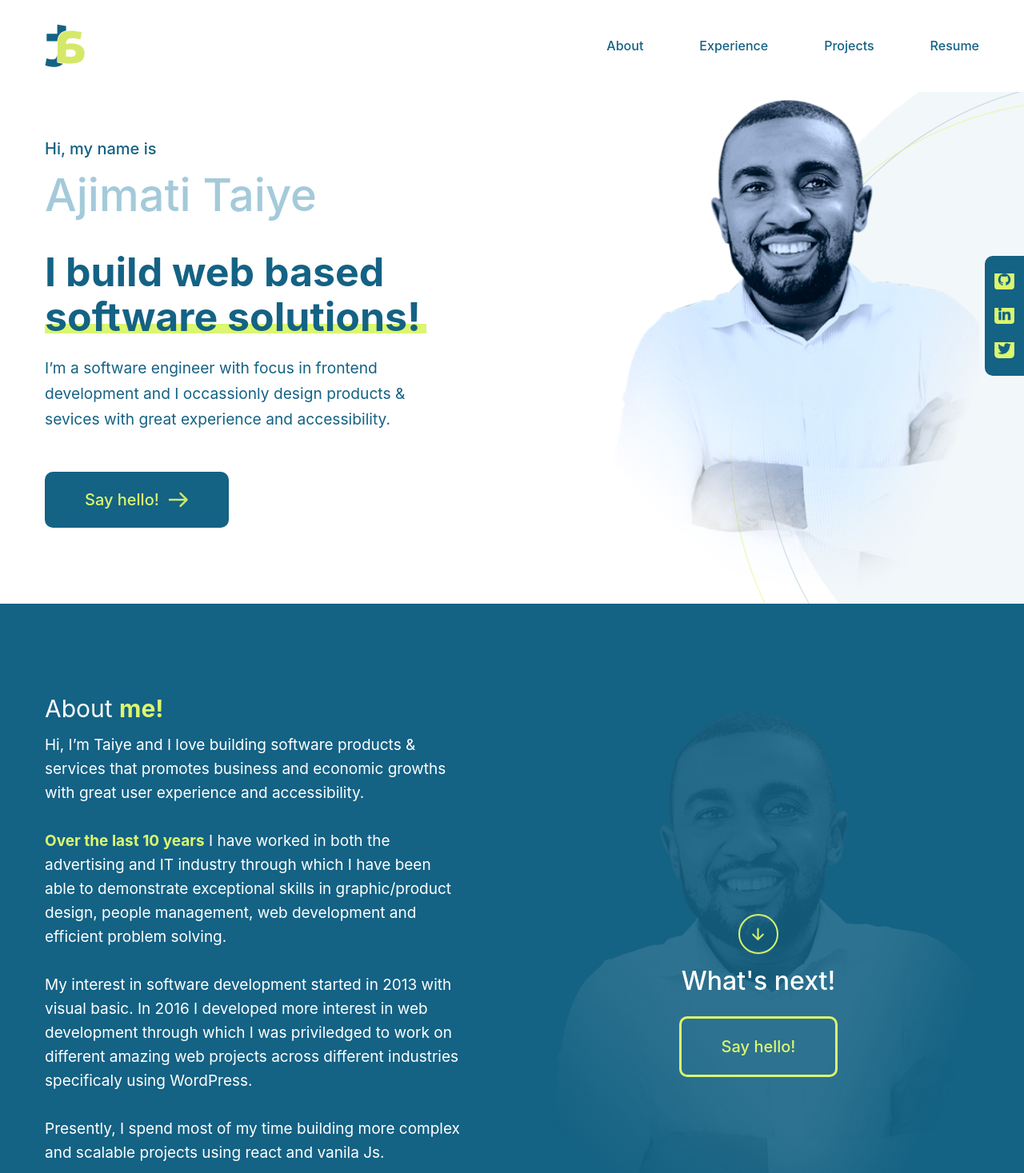
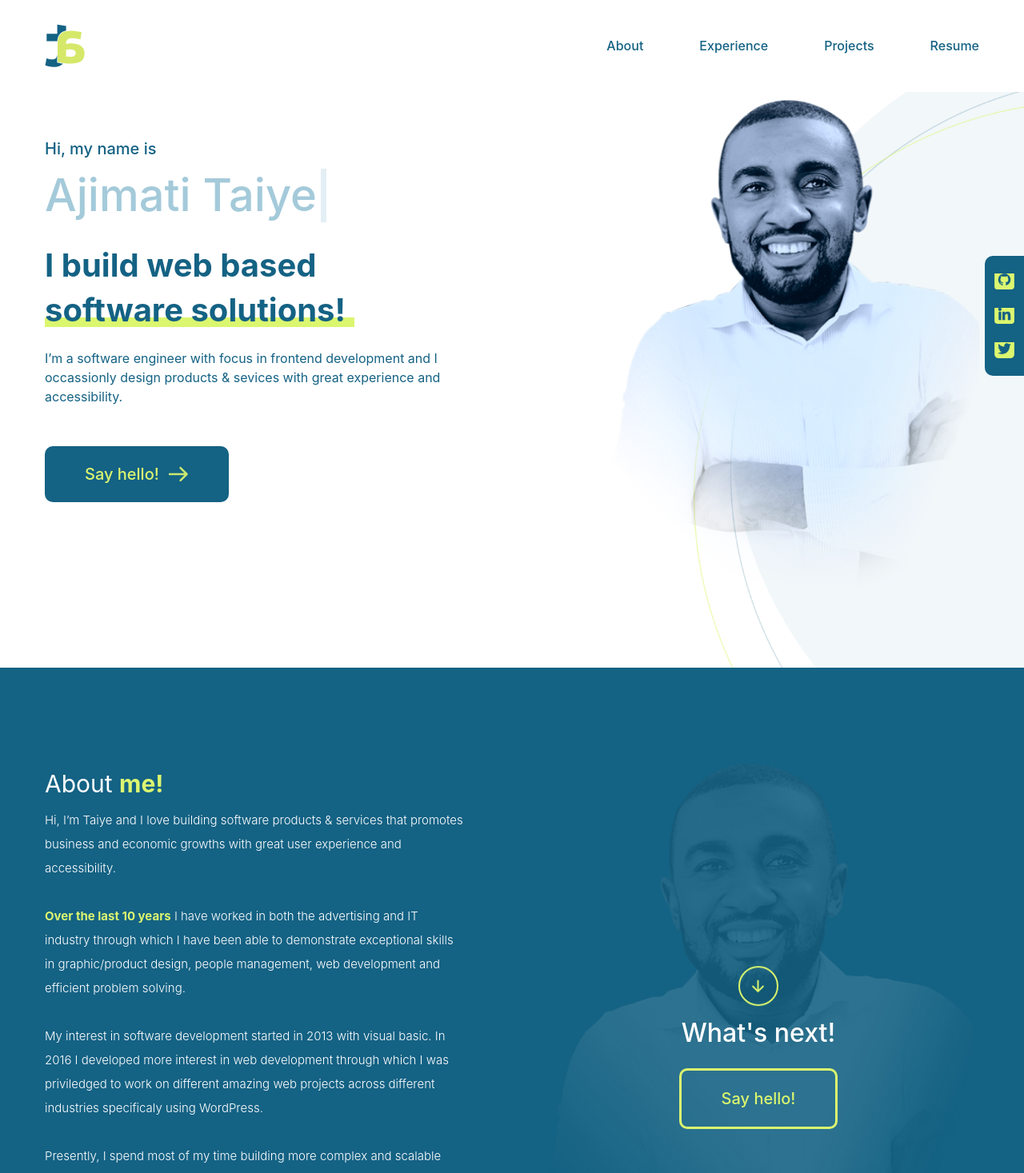
Before and after one commit to Teewaii/realestate, a React (Create React App) app in the folder portfolio/portfolio/: page / in a window 1280 px wide. Shown: the top 1467 px of the page at 80% size. Built offline with nearby package versions, Linux system fonts and the light colour scheme.

Commit message:
last office commit

```diff
--- a/portfolio/portfolio/public/index.html
+++ b/portfolio/portfolio/public/index.html
@@ -8,6 +8,9 @@
   <meta name="theme-color" content="#000000" />
   <meta name="description" content="Web site created using create-react-app" />
   <link rel="apple-touch-icon" href="%PUBLIC_URL%/logo192.png" />
+  <link rel="preconnect" href="https://fonts.googleapis.com">
+<link rel="preconnect" href="https://fonts.gstatic.com" crossorigin>
+<link href="https://fonts.googleapis.com/css2?family=Be+Vietnam+Pro:wght@400;500;700&display=swap" rel="stylesheet">
   <!--
       manifest.json provides metadata used when your web app is installed on a
       user's mobile device or desktop. See https://developers.google.com/web/fundamentals/web-app-manifest/
--- a/portfolio/portfolio/src/App.js
+++ b/portfolio/portfolio/src/App.js
@@ -20,6 +20,7 @@ function App() {
         toggleMenu={toggleMenu}
       />
       <Socials />
+      <Tools/>
       <Hero
         toggle={toggle}
         toggleMenu={toggleMenu} />
--- a/portfolio/portfolio/src/components/about/About.jsx
+++ b/portfolio/portfolio/src/components/about/About.jsx
@@ -11,8 +11,8 @@ export default function About() {
     ' >
         <div className="desc text-left flex-[1]">
           <h2 className=" text-[white] text-[30px]">About <span className='text-secondary font-bold' >me!</span></h2>
-          <p className='text-[white]  mt-[20px] w-[95%] leading-[30px] relative
-      border-b-[1px] border-lightprim pb-[30px] md:text-[19px]
+          <p className='text-[white]  mt-[20px] w-[95%] leading-[30px] relative font-[300]
+      border-b-[1px] border-lightprim pb-[30px] md:text-[15px] 2xl:text-[19px] 2xl:leading-[38px]
 
         '>Hi, I’m Taiye and I love building software products & services that promotes business and economic growths with great user experience and accessibility. <br /><br />
 
@@ -31,6 +31,8 @@ export default function About() {
               <li className='flex gap-[10px]'><img src={right_arrow} alt='icon' />Vanila CSS</li>
               <li className='flex gap-[10px]'><img src={right_arrow} alt='icon' />TailwindCSS</li>
               <li className='flex gap-[10px]'><img src={right_arrow} alt='icon' />SCSS / SASS</li>
+              <li className='flex gap-[10px]'><img src={right_arrow} alt='icon' />Github</li>
+              <li className='flex gap-[10px]'><img src={right_arrow} alt='icon' />WordPress</li>
             </ul>
           </div>
         </div>
--- a/portfolio/portfolio/src/components/hero/Hero.jsx
+++ b/portfolio/portfolio/src/components/hero/Hero.jsx
@@ -9,24 +9,25 @@ export default function Hello() {
   return (
 
     <section className='hero relative bg-hero-right-mob  bg-contain bg-right-top bg-no-repeat overflow-hidden
-            md:bg-hero-right-lg md:h-[80vh]
+            md:bg-hero-right-lg md:h-[90vh]   2xl:h-[85vh]
             '>
       <div className='bucket container pt-[45px] text-[17px]
-                md:pt-[10px] 3xl:pt-[145px] md:flex md:h-[100vh] md:items-start justify-center
+                md:pt-[10px] 2xl:pt-[145px] md:flex md:h-[100vh] md:items-start justify-center
                 '>
         <div className="desc text-left md:flex-[1.7]">
           <h2 className='mb-[5px] font-medium text-[18px]
                     md:text-[20px] md:mt-[50px]  3xl:mt-[100px]  3xl:text-[30px]
                     '>Hi, my name is</h2>
-          <h1 className='text-lightprim text-[1.3rem] mb-[12px]
+          <h1 className='name text-lightprim text-[1.3rem] mb-[12px] relative  inline-block pr-[5px]
+                       md:text-[2.5rem] md:mb-[18px] 2xl:mb-[26px]  xl:text-[3.5rem]
 
-                       md:text-[2.5rem] md:mb-[26px]  xl:text-[3.5rem]
                        '>Ajimati Taiye</h1>
           <h1 className='header max-w-[350px] relative after:absolute after:bg-secondary after:w-[90%] after:h-[9px] after:left-0 after:bottom-[2px] after:z-[-20] mb-[20px]
-                    md:text-[50px]   3xl:text-[60px] md:leading-[3.5rem] 3xl:leading-[5rem] lg:after:h-[12px] md:max-w-[530px]  3xl:max-w-[650px] md:after:bottom-[7px] 3xl:after:bottom-[11px]
+                    md:text-[40px]   2xl:text-[60px] md:leading-[3.5rem] 2xl:leading-[5rem] lg:after:h-[12px] md:max-w-[430px]  2xl:max-w-[650px] md:after:bottom-[7px] 2xl:after:bottom-[11px]
+
                     ' >I build web based software solutions!</h1>
-          <p className="body text-[1rem] md:text-[1.2rem] w-[90%] mb-[28px]
-                    md:w-[70%]  3xl:w-[50%] md:mb-[50px] md:leading-[2rem]
+          <p className="body text-[1rem] md:text-[1rem] w-[90%] mb-[28px]
+                    md:w-[70%]  2xl:text-[1.3rem]  2xl:w-[65%] md:mb-[50px] 2xl:mb-[90px] md:leading-[1.5rem] 2xl:leading-[2rem]
                     ">I’m a  software engineer with focus in frontend development and I occassionly design products & sevices with great experience and accessibility. </p>
           <Btn />
         </div>
--- a/portfolio/portfolio/src/components/tools/Tools.jsx
+++ b/portfolio/portfolio/src/components/tools/Tools.jsx
@@ -2,6 +2,9 @@ import React from 'react'
 
 export default function Tools() {
   return (
-    <div>Tools</div>
+    <div className='tools'>
+
+
+    </div>
   )
 }
--- a/portfolio/portfolio/src/index.css
+++ b/portfolio/portfolio/src/index.css
@@ -1,3 +1,7 @@
+:root{
+  --timing:4s;
+}
+
 body {
   margin: 0;
   font-family: -apple-system, BlinkMacSystemFont,'Ubuntu', 'Segoe UI', 'Roboto', 'Oxygen',
@@ -50,7 +54,46 @@ code {
 
 }
 
+.name::before,
+.name::after{
+  content: '';
+  position: absolute;
+  top:10%;
+  left: 0;
+  bottom:10%;
+  right: 0;
+}
 
+.name::before{
+  background-color: inherit;
+  animation: typeText var(--timing) steps(14) 1s forwards
+}
+
+@keyframes typeText {
+ to {
+  left: 100%;
+ }
+}
+
+.name::after{
+  background-color:#A4CADA;
+  width: 0.12em;
+  opacity: 0.7;
+  animation: typeText var(--timing) steps(14) 1s forwards,
+   blink 750ms steps(14) infinite
+}
+
+@keyframes typeText {
+  to {
+   left: 100%;
+  }
+ }
+
+@keyframes blink {
+  to {
+   background: transparent;
+  }
+ }
 
 @tailwind base;
 @tailwind components;
```
